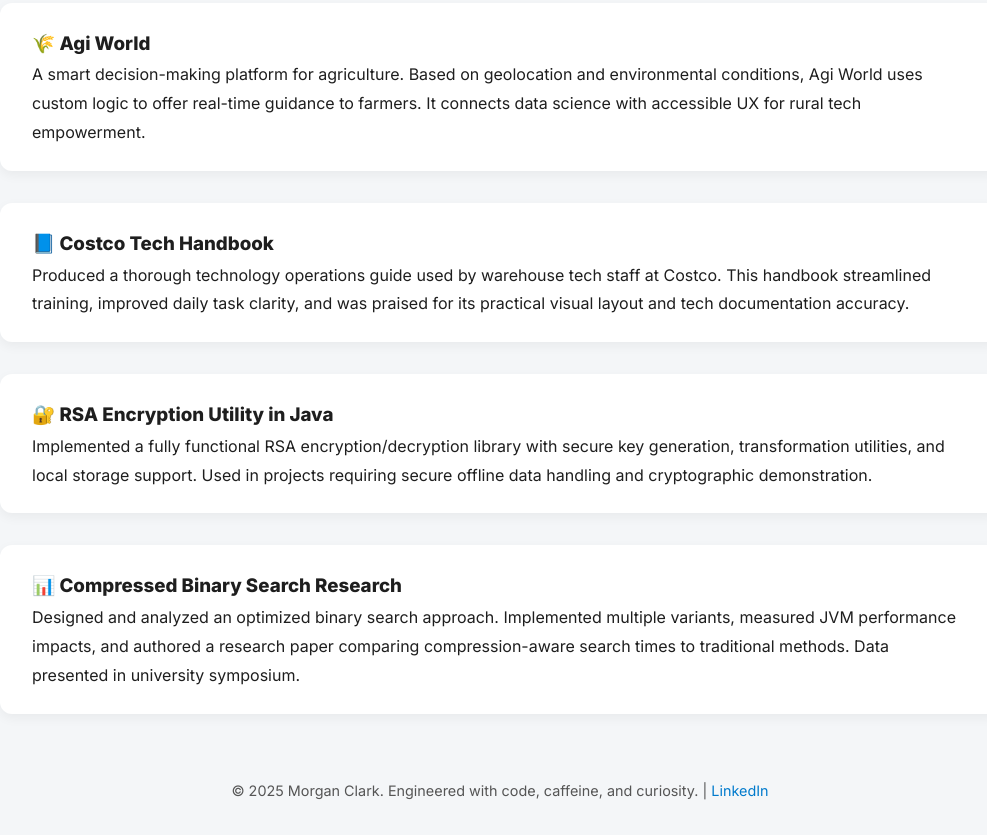
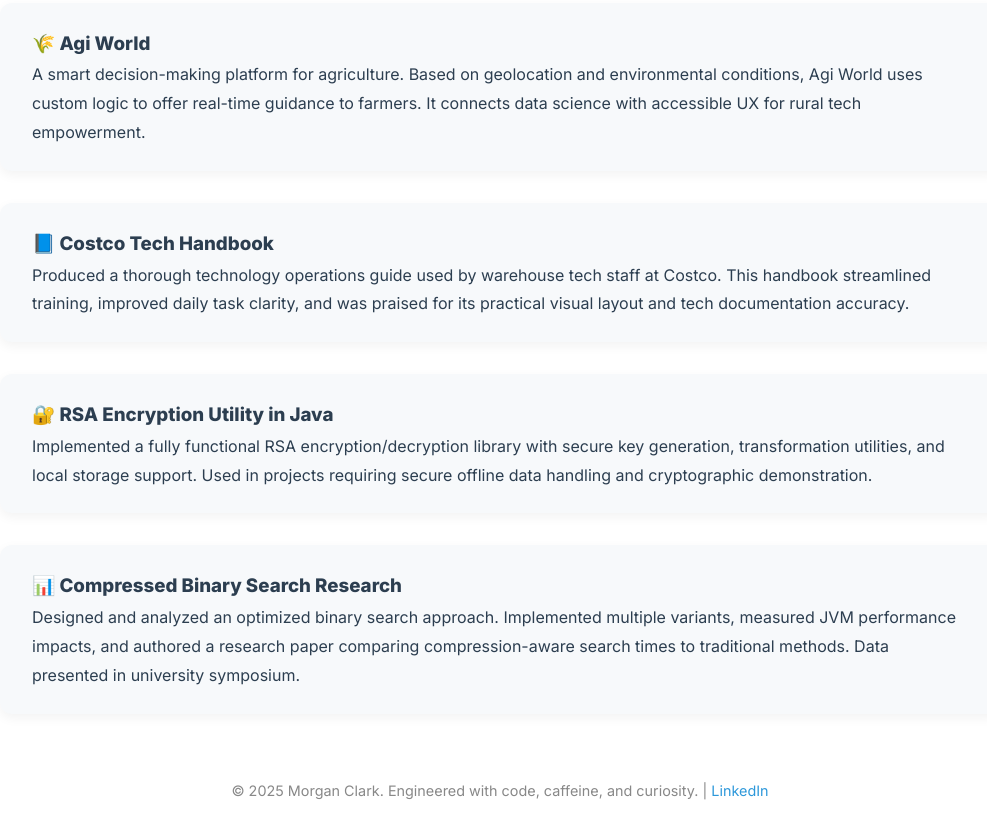
Before and after one commit to clarkmorg96/morganclark.github.io, a plain HTML site: page index.html in a window 1280 px wide. Shown: the part 1464-2299 px from the top of the page, without its empty margins (140-1127 px from the left). Drawn offline with Linux system fonts and the light colour scheme.

Commit message:
Update index.html

```diff
--- a/index.html
+++ b/index.html
@@ -7,11 +7,11 @@
   <link href="https://fonts.googleapis.com/css2?family=Inter:wght@400;600;800&display=swap" rel="stylesheet">
   <style>
     :root {
-      --bg: #f4f6f8;
-      --fg: #1e1e1e;
-      --accent: #007acc;
-      --card-bg: #ffffff;
-      --highlight: #d63384;
+      --bg: #ffffff;
+      --fg: #2c3e50;
+      --accent: #2d98da;
+      --card-bg: #f7f9fb;
+      --highlight: #e84393;
     }
 
     * {
@@ -78,7 +78,7 @@
     footer {
       text-align: center;
       margin-top: 4rem;
-      color: #555;
+      color: #888;
       font-size: 0.9rem;
     }
 
```
